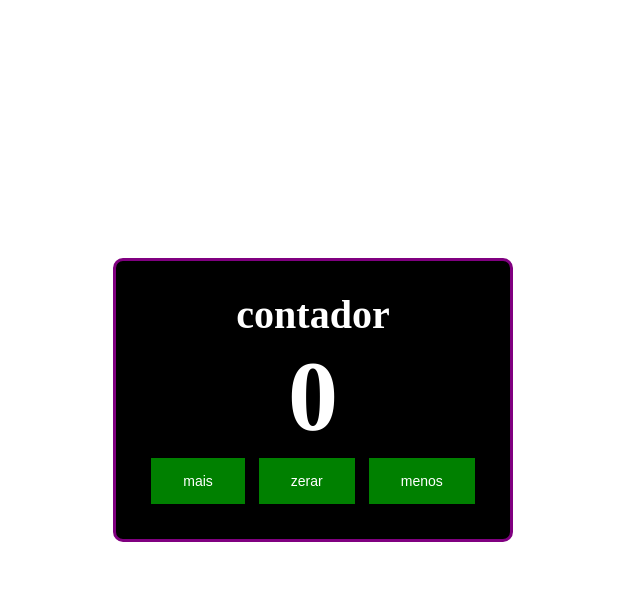
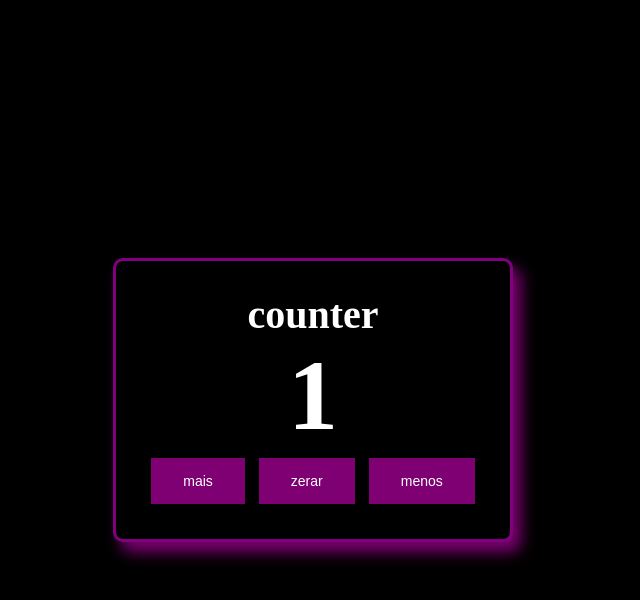
Before and after one commit to Vinizin05/contador-2, a plain HTML site: page index.html in a window 1280 px wide. Both pictures are taken after a click on the button "mais". Shown: the whole page, without its empty margins (327-967 px from the left). Drawn offline with Linux system fonts and the light colour scheme.

Commit message:
estilizando

```diff
--- a/index.html
+++ b/index.html
@@ -9,8 +9,8 @@
   </head>
   <body>
     <div class="container">
-      <h1>contador</h1>
-      <h2 id="texto">0</h2>
+      <h1>counter</h1>
+      <h2 id="text">0</h2>
       <div>
         <button id="more" type="button">mais</button>
         <button id="reset" type="button">zerar</button>
--- a/scrypt.js
+++ b/scrypt.js
@@ -3,18 +3,18 @@ const btnLess = document.getElementById("less");
 const reset = document.getElementById("reset");
 const text = document.getElementById("text");
 
-let contador = 0;
+let counter = 0;
 
-text.innerHTML = contador;
+text.innerHTML = counter;
 
 btnMore.addEventListener("click", function () {
-  text.innerText = ++contador;
+  text.innerText = ++counter;
 });
 
 reset.addEventListener("click", function () {
-  text.innerText = contador = 0;
+  text.innerText = counter = 0;
 });
 
 btnLess.addEventListener("click", function () {
-  text.innerText = --contador;
+  text.innerText = --counter;
 });
--- a/style.css
+++ b/style.css
@@ -9,6 +9,7 @@ body {
   justify-content: center;
   align-items: center;
   min-height: 100vh;
+  background-color: black;
 }
 
 h1 {
@@ -23,7 +24,7 @@ h2 {
 
 button {
   margin: 5px;
-  background-color: green;
+  background-color: rgb(126, 0, 115);
   border: none;
   color: white;
   padding: 15px 32px;
@@ -40,4 +41,5 @@ button {
   border-radius: 10px;
   border: purple solid 3px;
   padding: 30px;
+  box-shadow: 8px 10px 15px rgb(126, 0, 115);
 }
```
